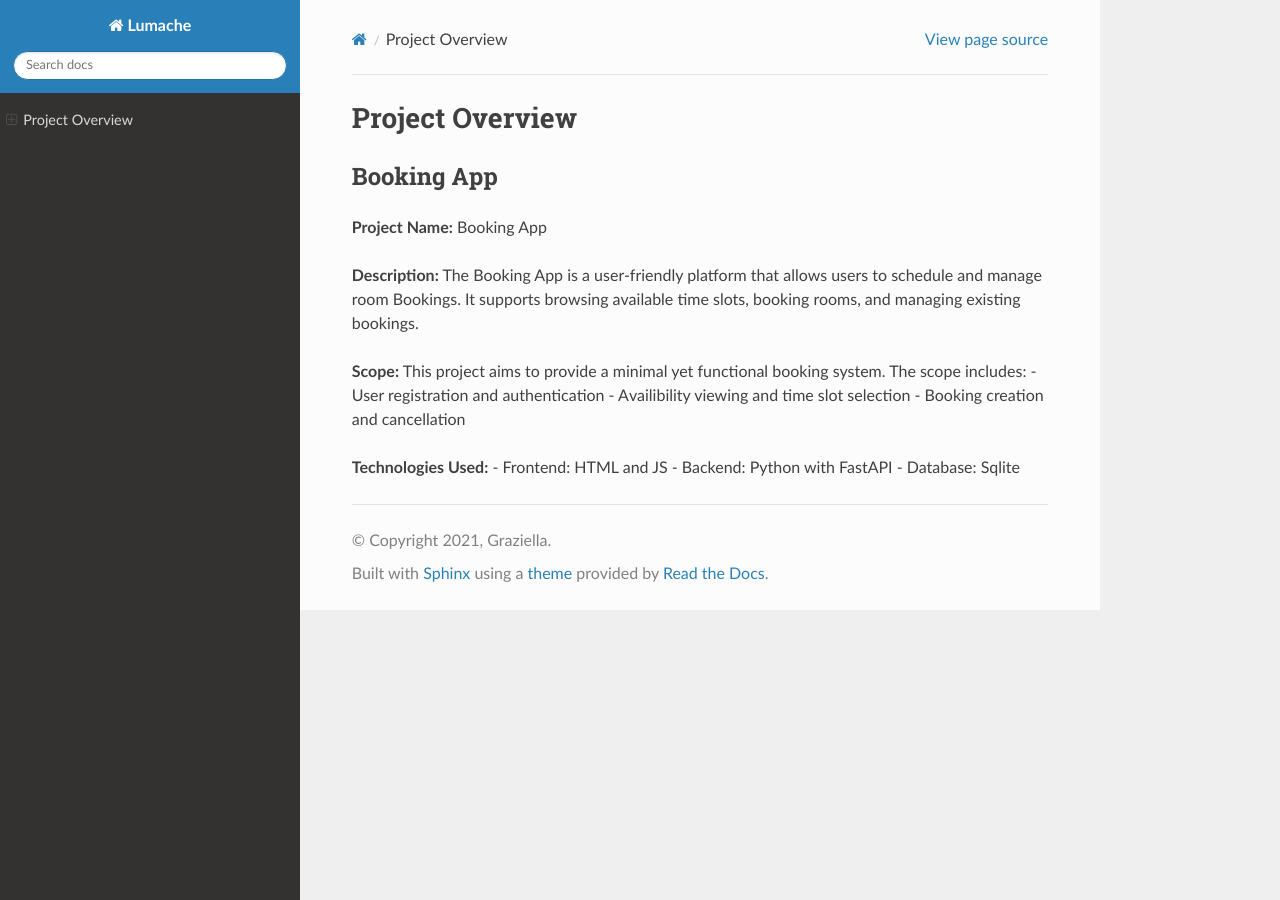
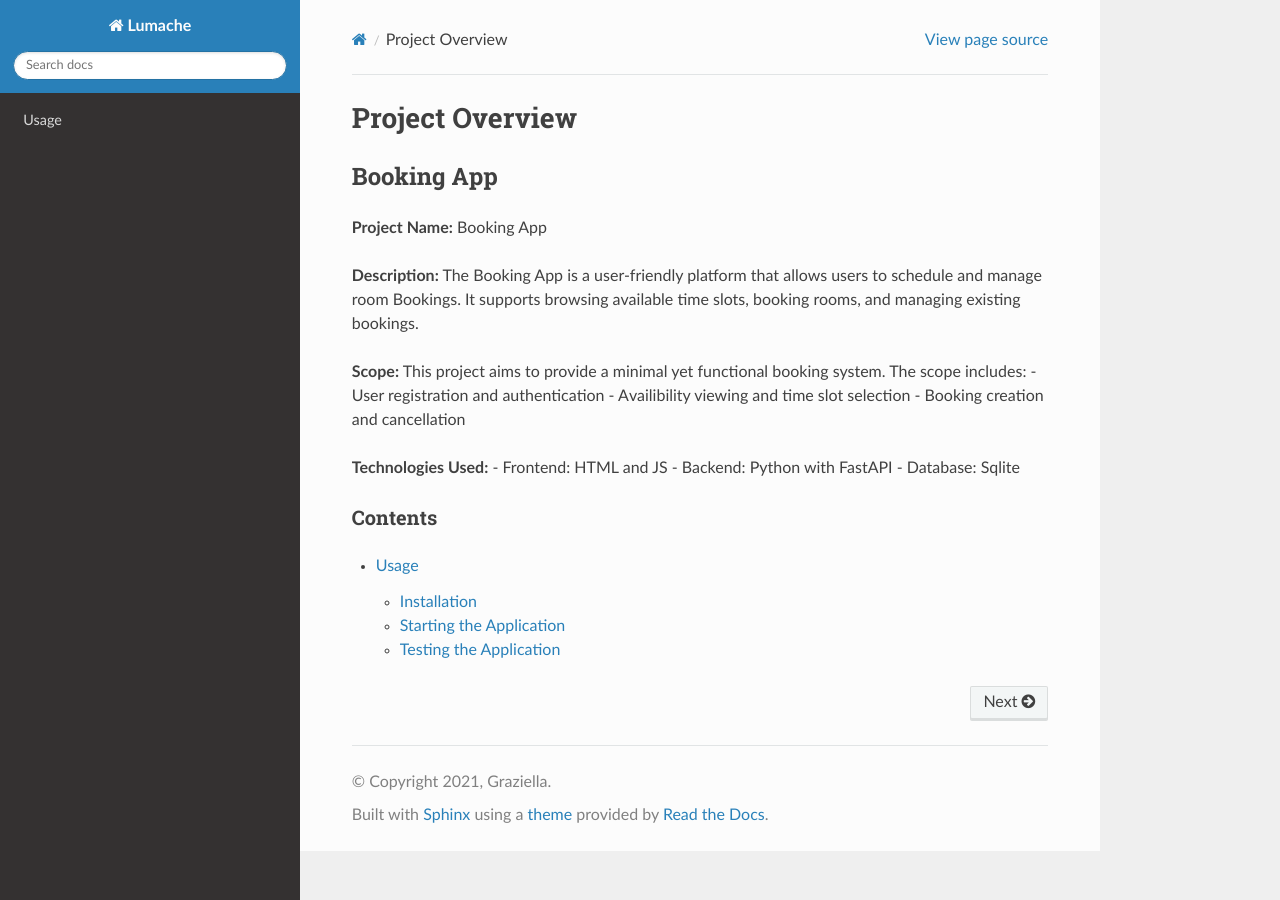
Before and after one commit to uopSETAPTeam3b/BookingApp, a Sphinx documentation site: the page built from docs/source/index.rst, in a window 1280 px wide. Built offline with Sphinx 7.4.7 and the Read the Docs theme 3.1.0, drawn with Linux system fonts in a browser that asks for light colours.

Commit message:
Doc Add Contents

```diff
--- a/docs/source/index.rst
+++ b/docs/source/index.rst
@@ -20,3 +20,10 @@ This project aims to provide a minimal yet functional booking system. The scope
 - Frontend: HTML and JS
 - Backend: Python with FastAPI
 - Database: Sqlite
+
+Contents
+--------
+
+.. toctree::
+
+   usage
```
